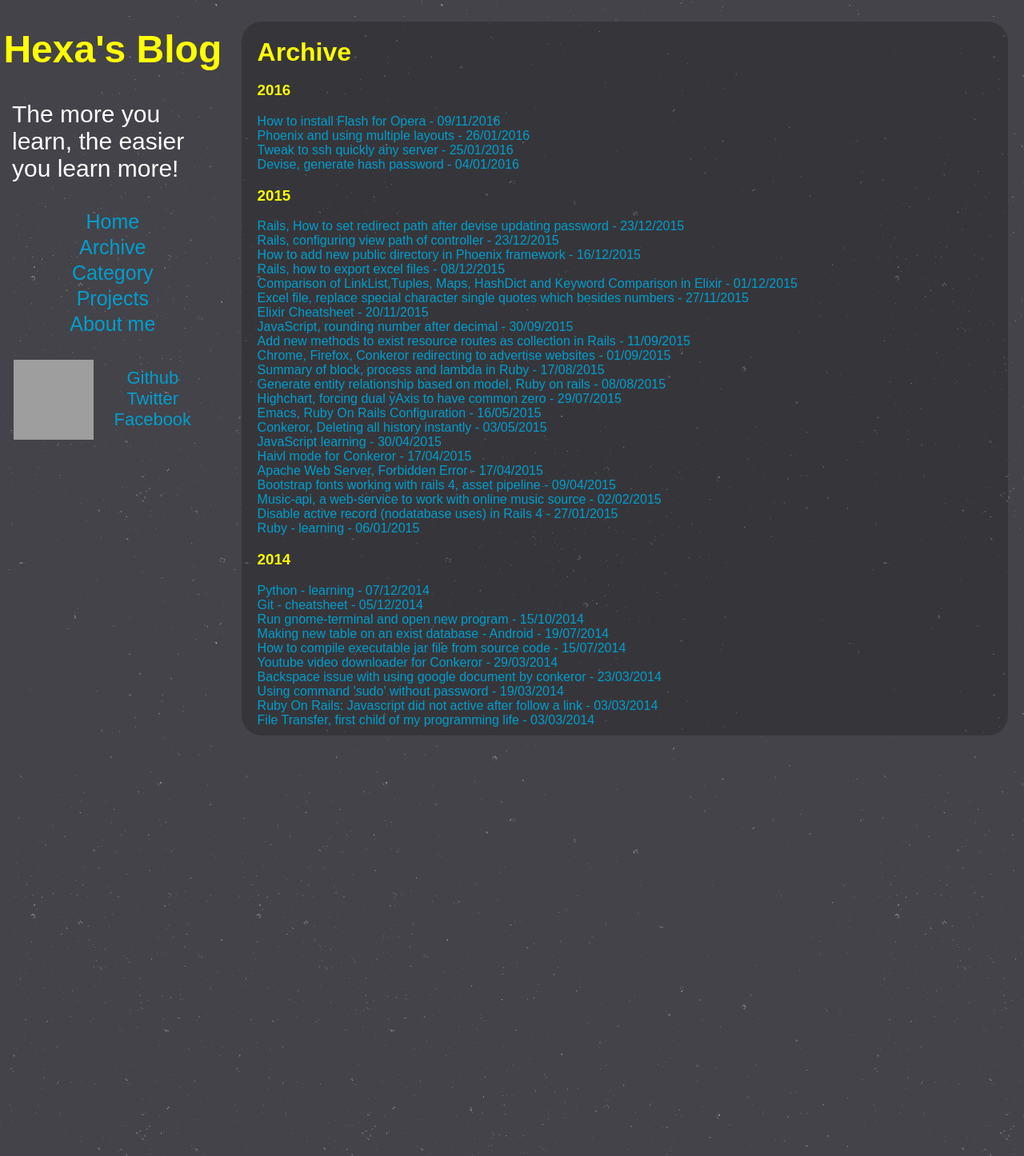
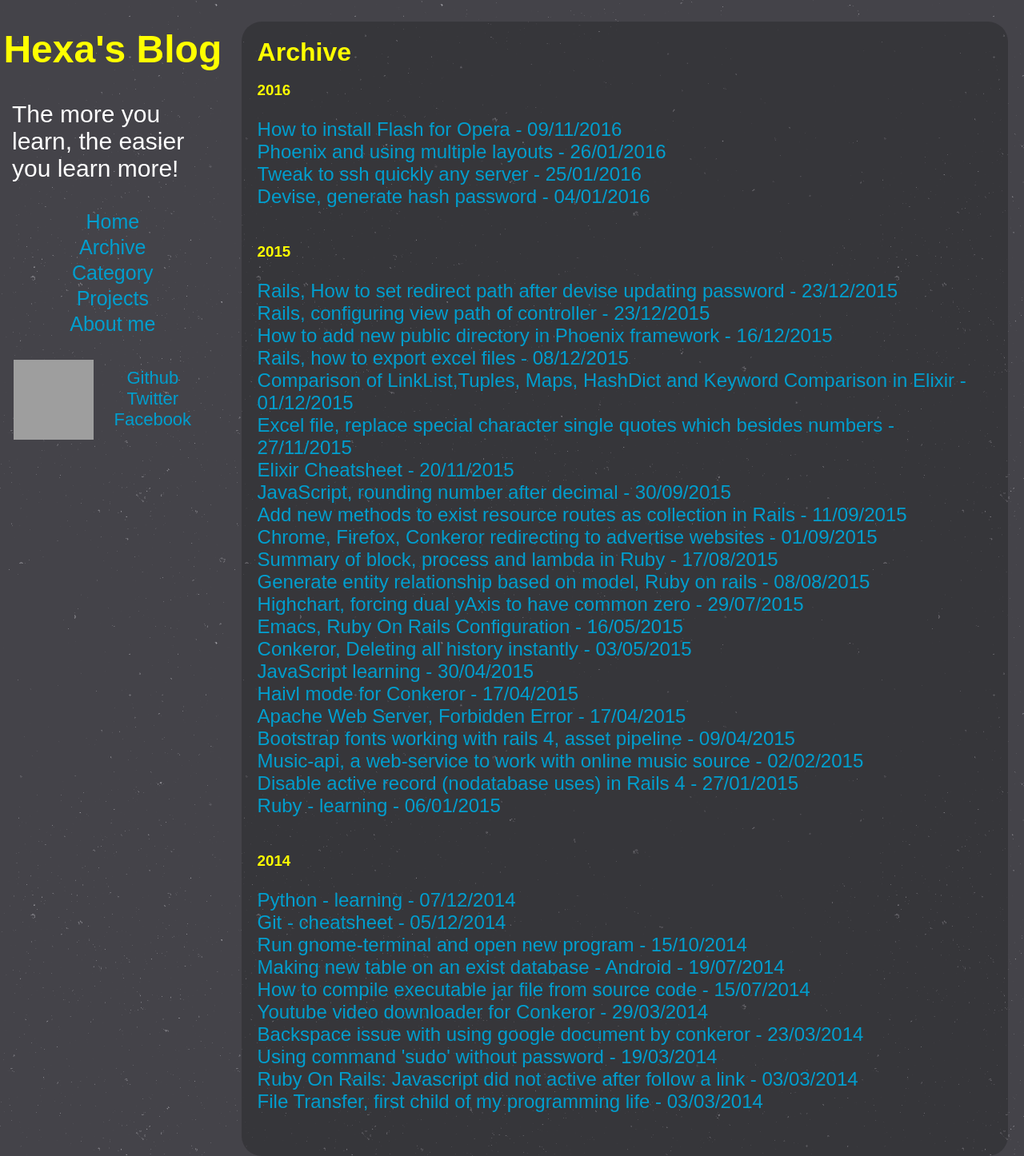
Before and after one commit to nguyenvinhlinh/nguyenvinhlinh.github.io, a Jekyll site: the page built from archive.html, in a window 1280 px wide. Shown: the whole page at 80% size. Built offline with Jekyll 4.4.1, drawn with Linux system fonts in a browser that asks for light colours; grey boxes are pictures that could not be loaded.

Commit message:
update archive.html

```diff
--- a/archive.html
+++ b/archive.html
@@ -4,12 +4,21 @@
 
 <div class="post">
   <h2>Archive</h2>
+
   {% for post in site.posts%}
+  {%   capture pyear %}{{ post.previous.date | date: '%Y' }}{% endcapture %}
   {%   capture year %}{{ post.date | date: '%Y' }}{% endcapture %}
   {%   capture nyear %}{{ post.next.date | date: '%Y' }}{% endcapture %}
   {% if year != nyear %}
   <h3>{{year}}</h3>
+  <p>
   {% endif %}
+
   <a href="{{post.url}}">{{post.title}} - {{post.date | date: '%d/%m/%Y'}} </a> <br/>
+
+  {% if year != pyear %}
+  </p>
+  {% endif %}
+
   {% endfor%}
 </div>
```
